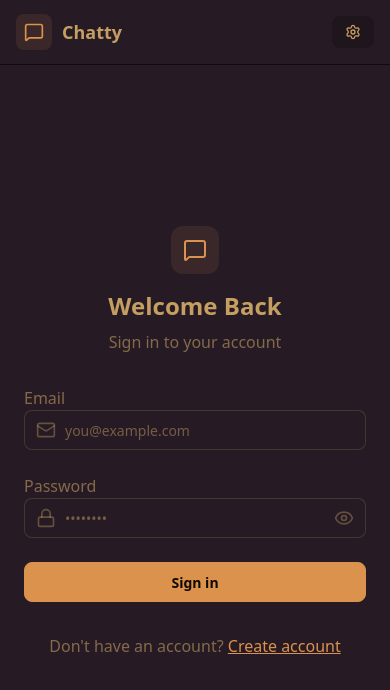
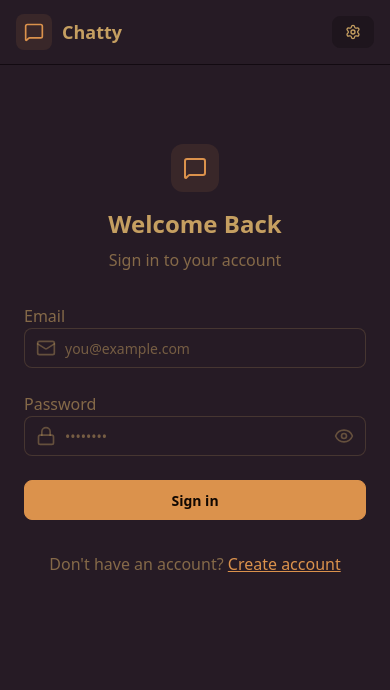
Before and after one commit to saifirayyan/chat-app, a React (Vite) app in the folder frontend/: page /login in a window 390 px wide. Shown: the top 690 px of the page. Built offline with nearby package versions, Linux system fonts and the light colour scheme; no server answers.

Commit message:
add more optimization

```diff
--- a/frontend/src/components/Sidebar.jsx
+++ b/frontend/src/components/Sidebar.jsx
@@ -4,7 +4,7 @@ import SidebarSkeleton from './skeleton/SidebarSkeleton';
 import { Users, X } from 'lucide-react';
 import { useAuthStore } from '../store/useAuthStore';
 
-const Sidebar = ({setShowSidebar, showSidebar, styles=""}) => {
+const Sidebar = ({setShowSidebar, showSidebar}) => {
 
     const { users, getUsers, selectedUser, setSelectedUser, isUserLoading, unread, getUnreadCounts } = useChatStore();
     const {onlineUsers, authUser} = useAuthStore();
@@ -53,7 +53,10 @@ const Sidebar = ({setShowSidebar, showSidebar, styles=""}) => {
             {filteredUsers.map((user) => (
                 <button
                   key={user._id}
-                  onClick={() => setSelectedUser(user)}
+                  onClick={() => {
+                    showSidebar(false);
+                    setSelectedUser(user);
+                  }}
                   className={`
                     w-full p-3 flex items-center gap-3 hover:bg-base-300 transition-colors
                     ${selectedUser?._id === user?._id? "bg-base-300 ring-1 ring-base-300" : ""}
--- a/frontend/src/pages/Home.jsx
+++ b/frontend/src/pages/Home.jsx
@@ -4,7 +4,7 @@ import Sidebar from '../components/Sidebar';
 import NoChatSelected from '../components/NoChatSelected';
 import ChatContainer from '../components/ChatContainer';
 import { useAuthStore } from '../store/useAuthStore';
-import { SidebarClose, SidebarOpen } from 'lucide-react';
+import { SidebarOpen } from 'lucide-react';
 
 const Home = () => {
   const [showSidebar, setShowSidebar] = useState(false)
--- a/frontend/src/pages/Login.jsx
+++ b/frontend/src/pages/Login.jsx
@@ -18,10 +18,10 @@ const Login = () => {
   };
 
   return (
-    <div className="pt-10 h-screen grid lg:grid-cols-2">
+    <div className="pt-20 h-screen grid lg:grid-cols-2">
       {/* Left Side - Form */}
-      <div className="flex flex-col justify-center items-center p-6 sm:p-12">
-        <div className="w-full max-w-md space-y-8">
+      <div className="flex flex-col justify-start sm:justify-center items-center p-6 sm:p-12">
+        <div className="w-full max-w-md space-y-8 max-sm:mt-10">
           {/* Logo */}
           <div className="text-center mb-8">
             <div className="flex flex-col items-center gap-2 group">
```
